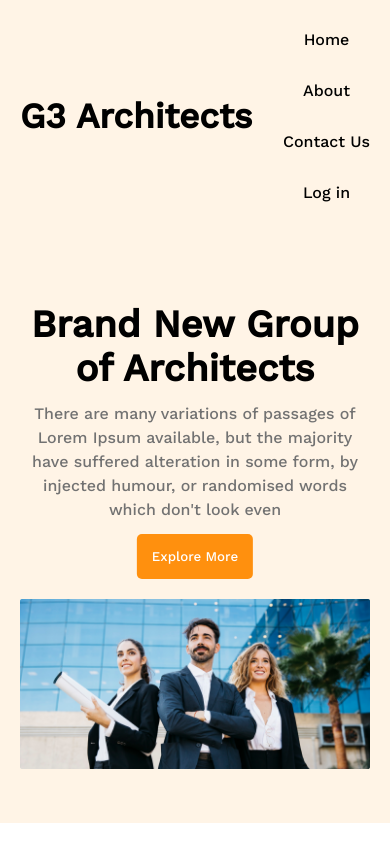
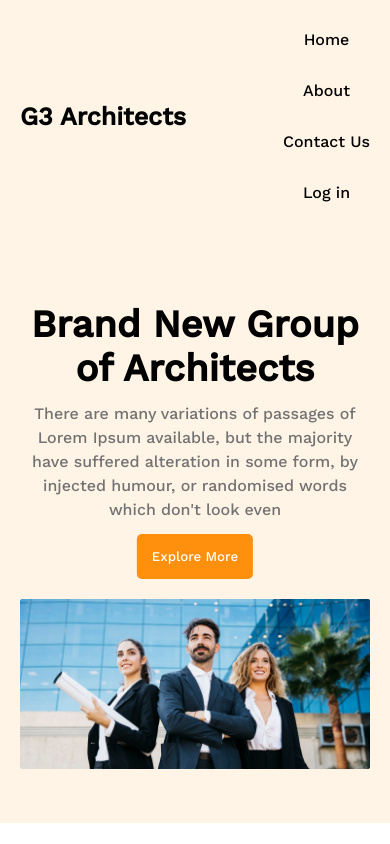
Before and after one commit to shifat-bin-reza/g3-architects, a plain HTML site: page index.html in a window 390 px wide. Shown: the top 844 px of the page. Drawn offline with nearby package versions, Linux system fonts and the light colour scheme.

Commit message:
fix some font changes

```diff
--- a/style.css
+++ b/style.css
@@ -525,6 +525,9 @@ footer {
   }
 
   /* header & our features */
+  nav h1 {
+    font-size: 25px;
+  }
   .header-banner h1,
   .our-feature-right h1 {
     font-size: 38px;
```
